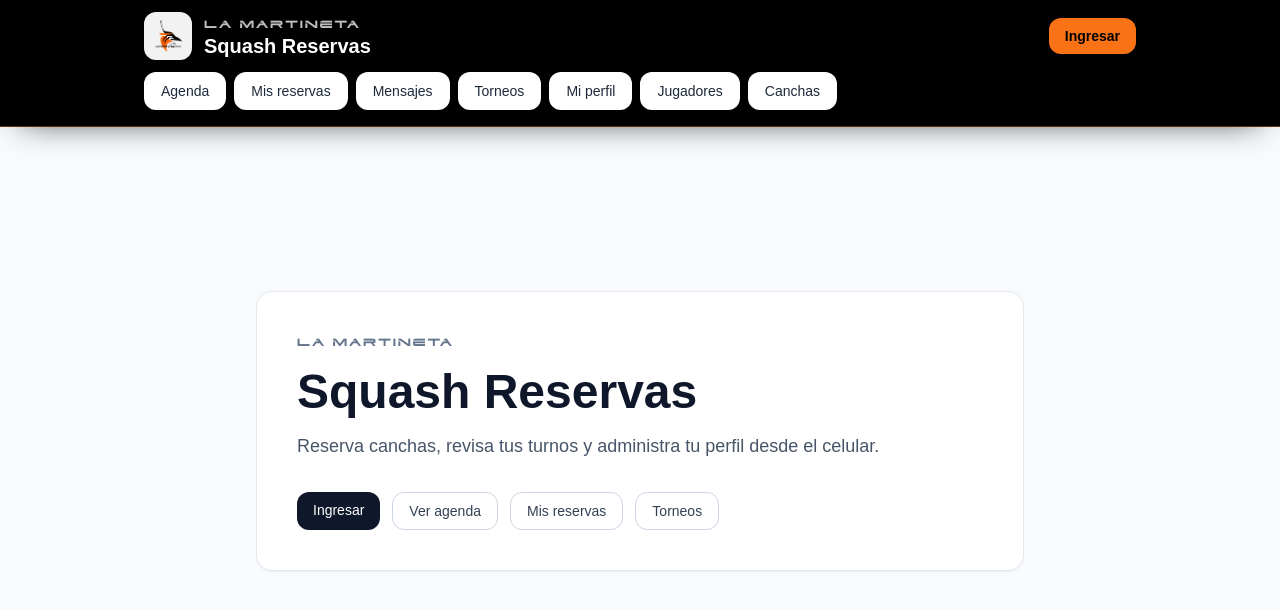
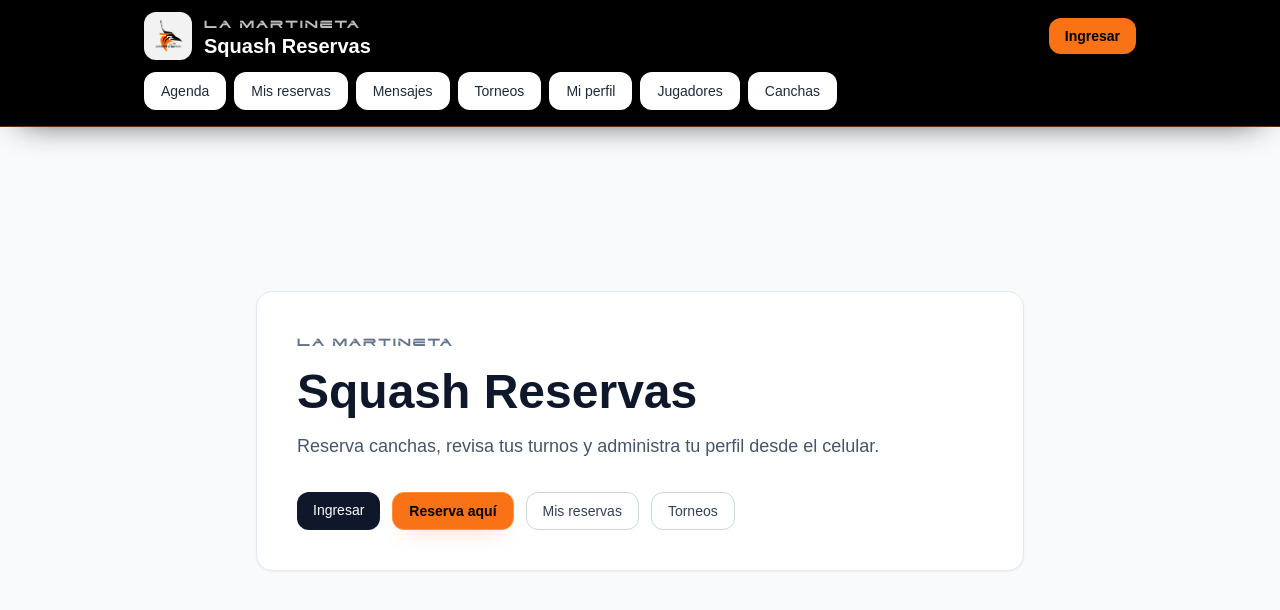
Before and after one commit to DestroMdy/Squash-Reservas, a Next.js app: page / in a window 1280 px wide. Shown: the top 610 px of the page. Built offline with nearby package versions, Linux system fonts and the light colour scheme; no server answers.

Commit message:
Accent home booking CTA

```diff
--- a/src/app/globals.css
+++ b/src/app/globals.css
@@ -37,6 +37,11 @@
     @apply rounded-xl border border-slate-300 bg-white px-4 py-2 text-sm font-medium text-slate-700 transition hover:bg-slate-100 disabled:cursor-not-allowed disabled:opacity-60;
   }
 
+  .btn-accent {
+    @apply rounded-xl border border-orange-400 bg-orange-500 px-4 py-2 text-sm font-semibold text-black transition hover:bg-orange-400 disabled:cursor-not-allowed disabled:opacity-60;
+    box-shadow: 0 10px 24px -16px rgba(249, 115, 22, 0.8);
+  }
+
   .font-dodger {
     font-family: "Dodger", Arial, Helvetica, sans-serif;
     letter-spacing: 0.12em;
--- a/src/app/page.tsx
+++ b/src/app/page.tsx
@@ -47,9 +47,9 @@
           ) : null}
           <Link
             href={isLogged ? "/schedule" : "/schedule"}
-            className={`${!mounted || !isLogged ? "btn-secondary" : "btn-primary"} text-center`}
+            className="btn-accent text-center"
           >
-            Ver agenda
+            Reserva aquí
           </Link>
           <Link href="/my-bookings" className="btn-secondary text-center">
             Mis reservas
```
